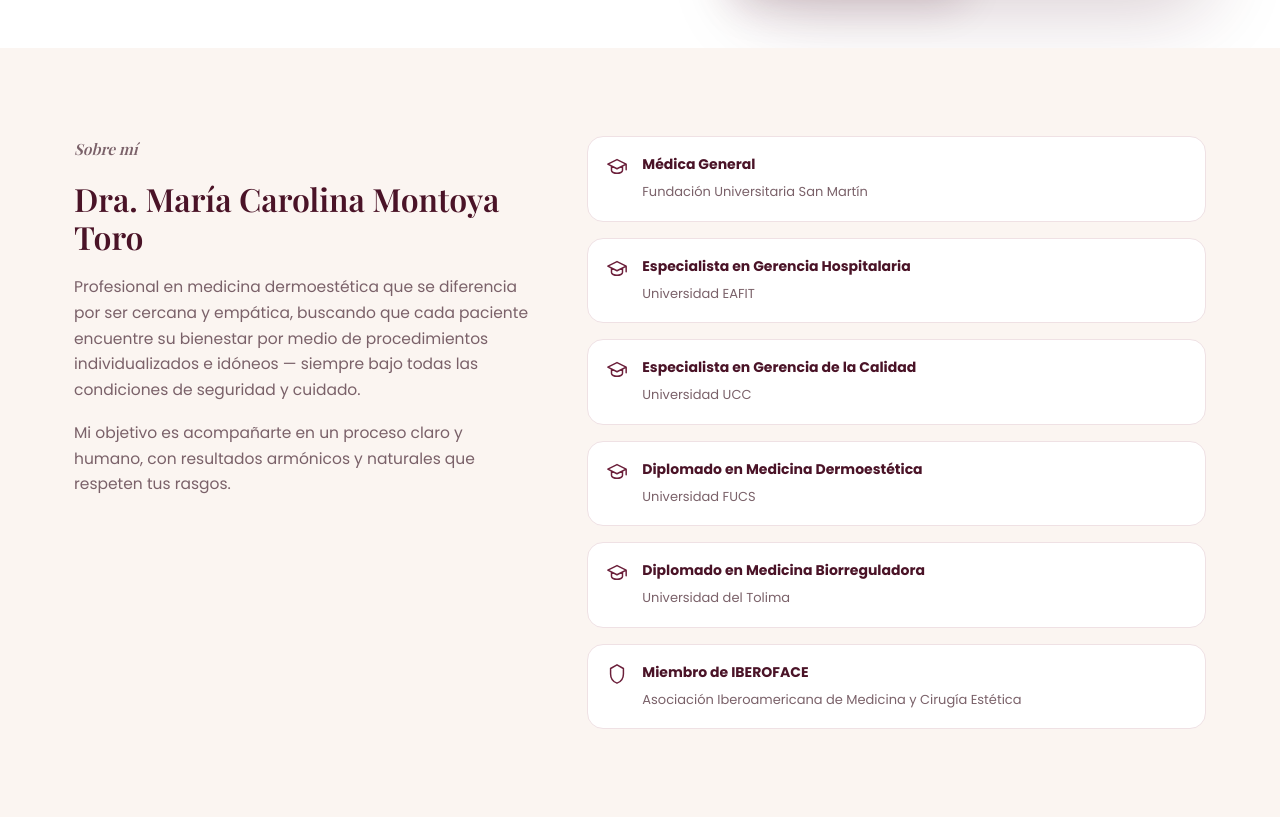
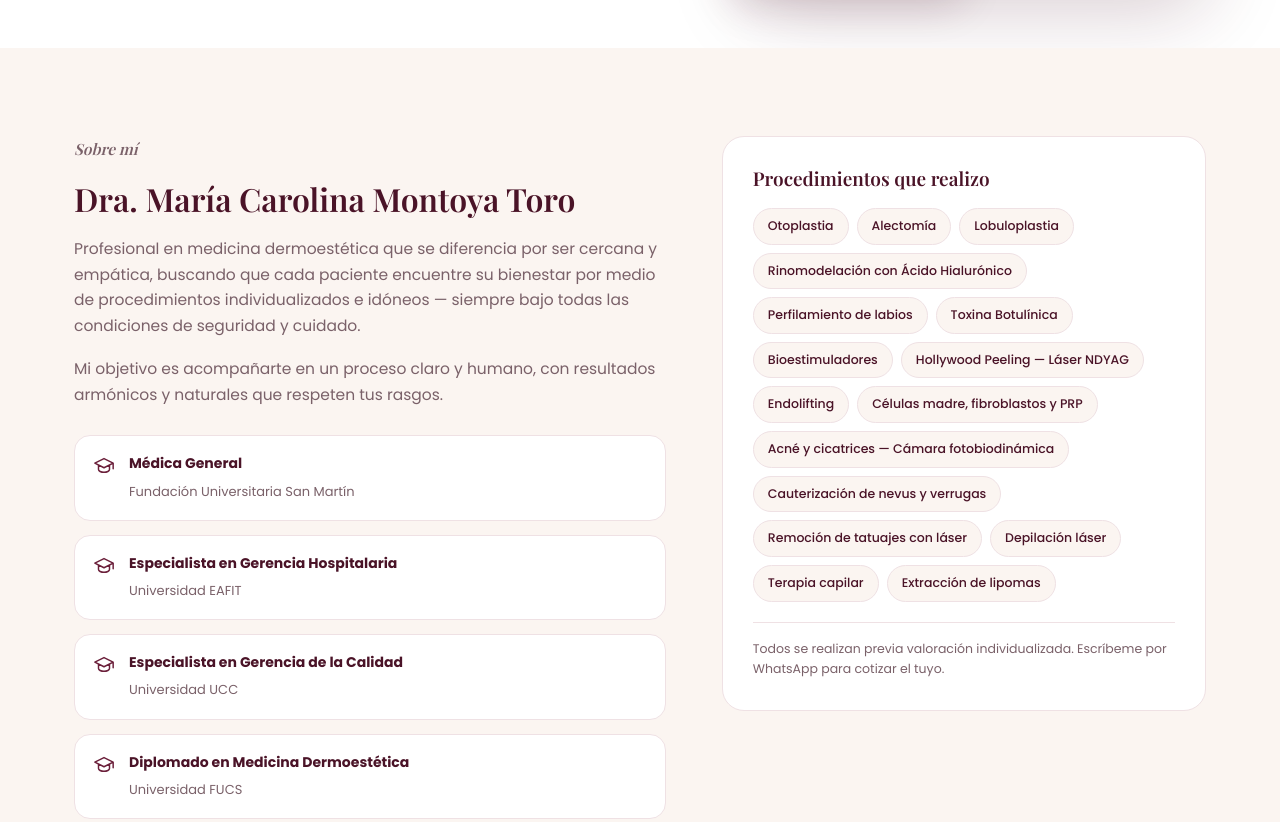
Before and after one commit to Sowi22/Landing-page-Dra.-Maria-Montoya, a plain HTML site: page index.html in a window 1280 px wide. Shown: the part 740-1562 px from the top of the page. Drawn offline with nearby package versions, Linux system fonts and the light colour scheme; a web font is replaced by a local one.

Commit message:
Junta bio + credenciales a la izquierda y agrega casilla de procedimientos a la derecha
En "Sobre mi", el texto biografico y las 6 credenciales ahora quedan
juntos en la columna izquierda. Se agrega una casilla nueva a la
derecha, "Procedimientos que realizo", con los 16 procedimientos
reales como etiquetas compactas.

Co-Authored-By: Claude Sonnet 5 <noreply@anthropic.com>

```diff
--- a/css/style.css
+++ b/css/style.css
@@ -93,14 +93,23 @@ h1, h2, h3 { font-family: var(--serif); font-weight: 600; line-height: 1.2; colo
 
 /* SOBRE MÍ */
 .about { padding: 88px 0; background: var(--cream); }
-.about__inner { display: grid; grid-template-columns: .85fr 1.15fr; gap: 56px; align-items: start; }
-.about__text p { color: var(--text-muted); margin-bottom: 18px; font-size: 15.5px; }
-.about__text p:last-child { margin-bottom: 0; }
-.about__creds { list-style: none; display: flex; flex-direction: column; gap: 16px; }
+.about__inner { display: grid; grid-template-columns: 1.1fr .9fr; gap: 56px; align-items: start; }
+.about__left p { color: var(--text-muted); margin-bottom: 18px; font-size: 15.5px; }
+.about__creds { list-style: none; display: flex; flex-direction: column; gap: 14px; margin-top: 28px; }
 .about__creds li { display: flex; gap: 14px; align-items: flex-start; background: #fff; border: 1px solid var(--border); border-radius: 16px; padding: 16px 18px; }
 .about__creds svg { width: 22px; height: 22px; color: var(--wine); flex-shrink: 0; margin-top: 2px; }
 .about__creds strong { display: block; font-size: 14px; color: var(--wine-dark); margin-bottom: 2px; }
 .about__creds span { font-size: 13px; color: var(--text-muted); }
+
+/* Procedimientos: casilla junto a Sobre mí */
+.procedures-box { background: #fff; border: 1px solid var(--border); border-radius: 22px; padding: 30px; }
+.procedures-box h3 { font-size: 19px; margin-bottom: 18px; }
+.procedures-box__tags { display: flex; flex-wrap: wrap; gap: 8px; margin-bottom: 20px; }
+.procedures-box__tags span {
+  display: inline-block; background: var(--cream); border: 1px solid var(--border); border-radius: 999px;
+  padding: 7px 14px; font-size: 12.5px; color: var(--wine-dark); font-weight: 500;
+}
+.procedures-box__note { font-size: 12.5px; color: var(--text-muted); border-top: 1px solid var(--border); padding-top: 16px; }
 
 /* CONTACTO */
 .contact { padding: 88px 0; }
--- a/index.html
+++ b/index.html
@@ -63,14 +63,13 @@
 <!-- SOBRE MÍ -->
 <section class="about" id="sobre-mi">
   <div class="container about__inner">
-    <div class="about__text reveal">
+    <div class="about__left reveal">
       <p class="eyebrow">Sobre mí</p>
       <h2 style="font-size: clamp(24px, 1.4vw + 18px, 32px); margin-bottom: 18px;">Dra. María Carolina Montoya Toro</h2>
       <p>Profesional en medicina dermoestética que se diferencia por ser cercana y empática, buscando que cada paciente encuentre su bienestar por medio de procedimientos individualizados e idóneos &mdash; siempre bajo todas las condiciones de seguridad y cuidado.</p>
       <p>Mi objetivo es acompañarte en un proceso claro y humano, con resultados armónicos y naturales que respeten tus rasgos.</p>
-    </div>
 
-    <ul class="about__creds reveal reveal--d1">
+      <ul class="about__creds">
         <li>
           <svg viewBox="0 0 24 24"><path d="M22 10v6M2 10l10-5 10 5-10 5-10-5zM6 12v5c0 1.5 2.7 3 6 3s6-1.5 6-3v-5"/></svg>
           <div><strong>Médica General</strong><span>Fundación Universitaria San Martín</span></div>
@@ -96,6 +95,30 @@
           <div><strong>Miembro de IBEROFACE</strong><span>Asociación Iberoamericana de Medicina y Cirugía Estética</span></div>
         </li>
       </ul>
+    </div>
+
+    <div class="procedures-box reveal reveal--d1">
+      <h3>Procedimientos que realizo</h3>
+      <div class="procedures-box__tags">
+        <span>Otoplastia</span>
+        <span>Alectomía</span>
+        <span>Lobuloplastia</span>
+        <span>Rinomodelación con Ácido Hialurónico</span>
+        <span>Perfilamiento de labios</span>
+        <span>Toxina Botulínica</span>
+        <span>Bioestimuladores</span>
+        <span>Hollywood Peeling &mdash; Láser NDYAG</span>
+        <span>Endolifting</span>
+        <span>Células madre, fibroblastos y PRP</span>
+        <span>Acné y cicatrices &mdash; Cámara fotobiodinámica</span>
+        <span>Cauterización de nevus y verrugas</span>
+        <span>Remoción de tatuajes con láser</span>
+        <span>Depilación láser</span>
+        <span>Terapia capilar</span>
+        <span>Extracción de lipomas</span>
+      </div>
+      <p class="procedures-box__note">Todos se realizan previa valoración individualizada. Escríbeme por WhatsApp para cotizar el tuyo.</p>
+    </div>
   </div>
 </section>
 
```
Lines whose indentation alone changed are shown as unchanged.
